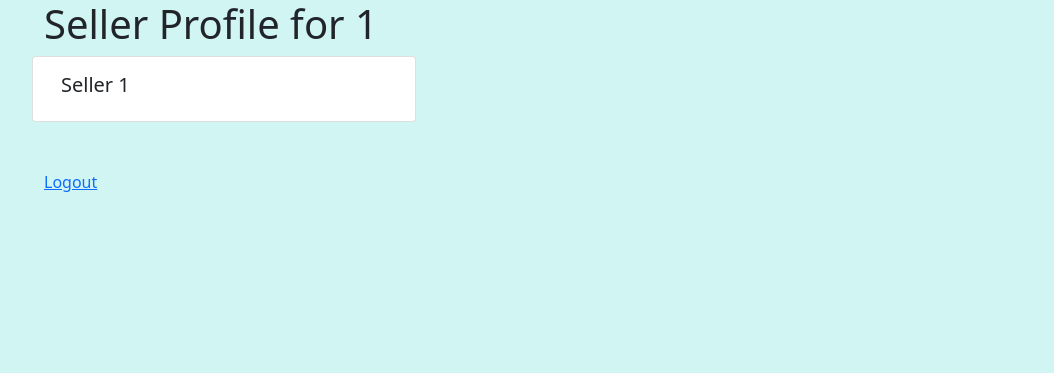
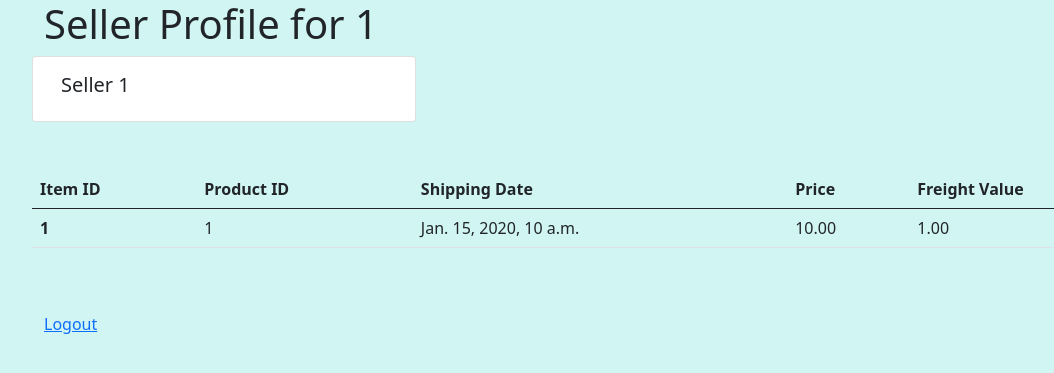
Before and after one commit to evizitei/mercado-brasileiro, a Django app: page /sellers/profile in a window 1280 px wide. Shown: the top 373 px of the page, without its empty margins (38-1092 px from the left). Run offline with Django 3.2, Linux system fonts and the light colour scheme; a user stored in the database is signed in; tables that the repository leaves empty hold one stand-in row (values such as "Sample post"); parts of the project's set-up code (start-up, migrations or seed data) failed here and were passed over.

Commit message:
seller profile page with orders

```diff
--- a/mercado_brasileiro/templates/sellers/profile.html
+++ b/mercado_brasileiro/templates/sellers/profile.html
@@ -12,6 +12,34 @@
     {% else %}
       <p>Seller not found...</p>
     {% endif %}
+
+    {% if order_items %}
+    <table class="table">
+      <thead>
+        <tr>
+          <th>Item ID</th>
+          <th>Product ID</th>
+          <th>Shipping Date</th>
+          <th>Price</th>
+          <th>Freight Value</th>
+        </tr>
+      </thead>
+      <tbody>
+      {% for item in order_items %}
+        <tr>
+          <th scope="row">{{item.order_item_id}}</th>
+          <td>{{item.product_uuid}}</td>
+          <td>{{item.shipping_limit_date}}</td>
+          <td>{{item.price}}</td>
+          <td>{{item.freight_value}}</td>
+        </tr>
+      {% endfor %}
+      </tbody>
+    </table>
+    {% else %}
+      <p>No products are available.</p>
+    {% endif %}
+
     <a href="/logout">Logout</a>
   </div>
 {% endblock %}
--- a/mercado_brasileiro/views.py
+++ b/mercado_brasileiro/views.py
@@ -5,7 +5,7 @@ from django.http import HttpResponse
 from django.shortcuts import redirect
 from django.template import loader
 
-from .models import Product, Seller, SellerUser
+from .models import OrderItem, Product, Seller, SellerUser
 from .forms import RegistrationForm, LoginForm
 
 def index(request):
@@ -59,8 +59,13 @@ def sellers_profile(request):
         return redirect("sellers_login")
     seller_user = SellerUser.objects.get(user_id=request.user.id)
     seller = Seller.objects.get(seller_uuid=seller_user.seller_uuid)
+    page_size = 10
+    page = int(request.GET.get('page') or 1)
+    order_offset_low = page_size * (page - 1)
+    order_offset_high = order_offset_low + page_size
+    order_items = OrderItem.objects.filter(seller_uuid=seller.seller_uuid)[order_offset_low:order_offset_high]
     template = loader.get_template('sellers/profile.html')
-    context = {'seller': seller, 'user': request.user}
+    context = {'seller': seller, 'user': request.user, 'order_items': order_items}
     return HttpResponse(template.render(context, request))
 
 
```
